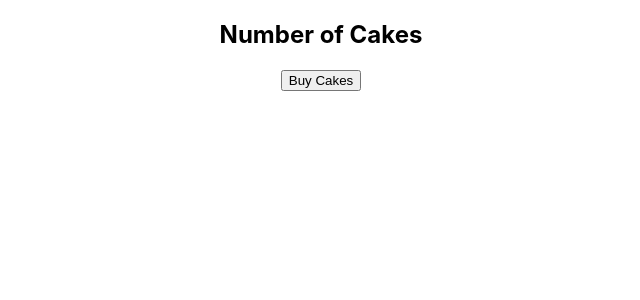
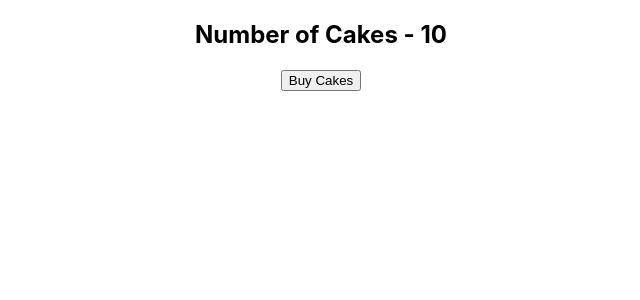
Before and after one commit to 100rabSingh/react-redux-demo, a React (Create React App) app: page / in a window 1280 px wide. Shown: the top 300 px of the page, without its empty margins (319-959 px from the left). Built offline with nearby package versions, Linux system fonts and the light colour scheme.

Commit message:
React-redux

```diff
--- a/src/App.js
+++ b/src/App.js
@@ -1,11 +1,16 @@
 import './App.css';
+import React from 'react';
+import { Provider } from 'react-redux';
+import store from './components/redux/store';
 import CakeContainer from './components/CakeContainer'
 
 function App() {
   return (
-    <div className="App">
-      <CakeContainer />
-    </div>
+    <Provider store={store}>
+      <div className="App">
+        <CakeContainer />
+      </div>
+    </Provider>
   );
 }
 
--- a/src/components/CakeContainer.js
+++ b/src/components/CakeContainer.js
@@ -1,12 +1,28 @@
 import React from 'react'
+import { connect } from 'react-redux'
+import { buyCake } from './redux'
 
-function CakeContainer() {
+function CakeContainer(props) {
     return (
         <div>
-            <h2>Number of Cakes</h2>
-            <button>Buy Cakes</button>
+            <h2>Number of Cakes - {props.numOfCakes}</h2>
+            <button onClick={props.buyCake}>Buy Cakes</button>
         </div>
     )
 }
 
-export default CakeContainer
+const mapStateToProps = state => {
+    return {
+        numOfCakes: state.numOfCakes
+    }
+}
+
+const mapDispatchToProps = dispatch => {
+    return {
+        buyCake: () => dispatch(buyCake())
+    }
+
+}
+
+
+export default connect(mapStateToProps, mapDispatchToProps)(CakeContainer)
--- /dev/null
+++ b/src/components/redux/cake/cakeActions.js
@@ -0,0 +1,6 @@
+import { BUY_CAKE } from "./cakeType"
+export const buyCake = () => {
+    return {
+        type: BUY_CAKE
+    }
+}
--- /dev/null
+++ b/src/components/redux/cake/cakeReducer.js
@@ -0,0 +1,19 @@
+import { BUY_CAKE } from "./cakeType";
+
+const initialState = {
+    numOfCakes: 10
+}
+
+const cakeReducer = (state = initialState, action) => {
+    switch (action.type) {
+        case BUY_CAKE:
+            return {
+                ...state,
+                numOfCakes: state.numOfCakes - 1
+            }
+        default:
+            return state
+    }
+}
+
+export default cakeReducer
--- /dev/null
+++ b/src/components/redux/cake/cakeType.js
@@ -0,0 +1 @@
+export const BUY_CAKE = 'BUY_CAKE'
--- /dev/null
+++ b/src/components/redux/index.js
@@ -0,0 +1 @@
+export { buyCake } from './cake/cakeActions'
--- /dev/null
+++ b/src/components/redux/store.js
@@ -0,0 +1,6 @@
+import { createStore } from "redux";
+import cakeReducer from "./cake/cakeReducer";
+
+const store = createStore(cakeReducer)
+
+export default store
```
